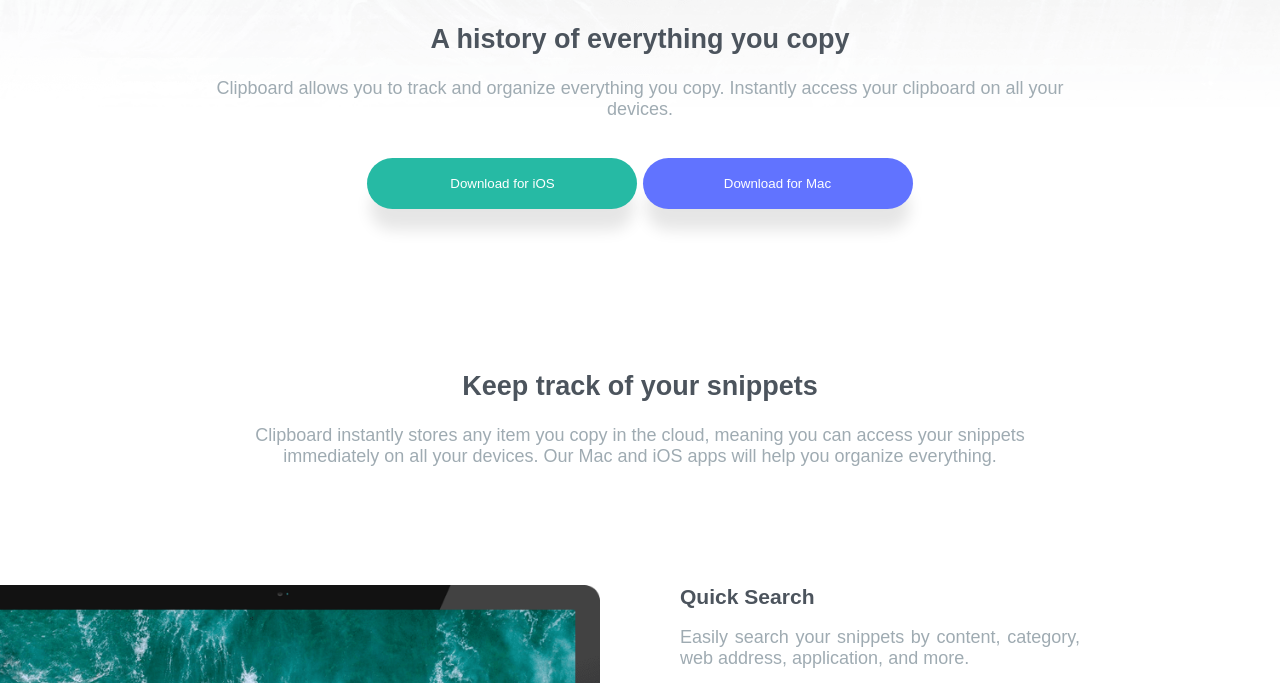
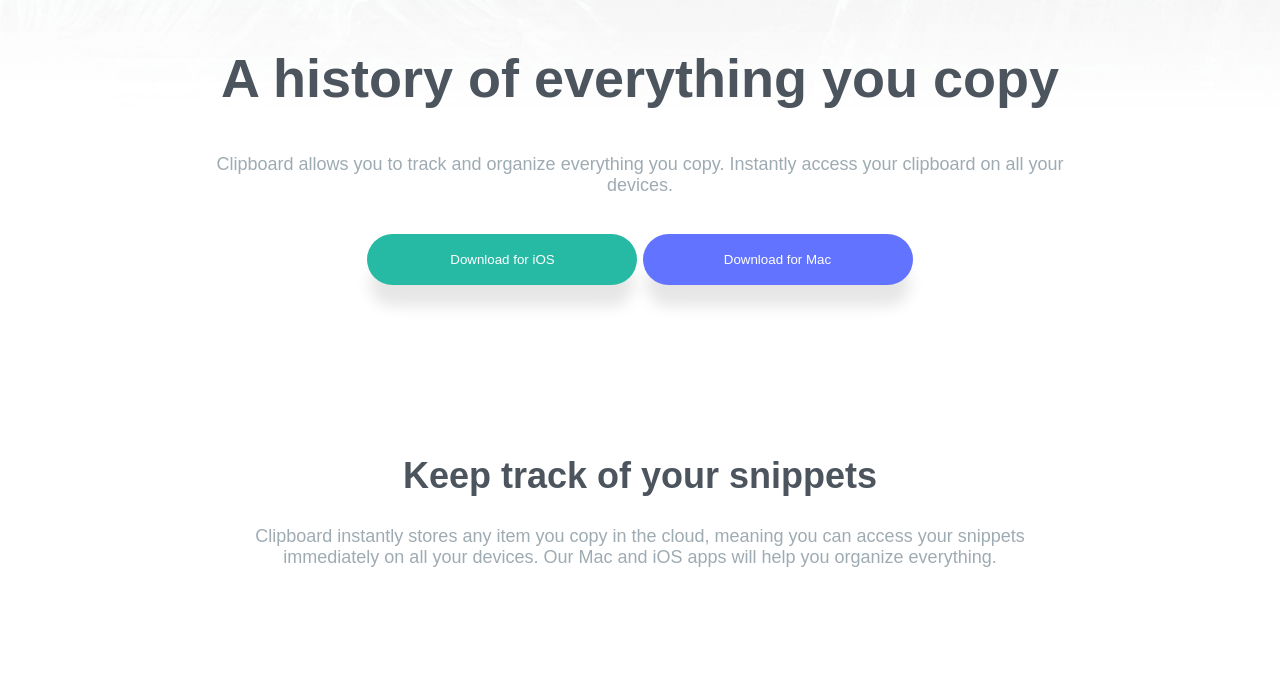
Before and after one commit to dasserban1/clipboard-landing-page, a plain HTML site: page index.html in a window 1280 px wide. Shown: the part 208-891 px from the top of the page. Drawn offline with Linux system fonts and the light colour scheme; a web font is replaced by a local one.

```diff
--- a/index.html
+++ b/index.html
@@ -67,7 +67,7 @@
 
     </section>
     <div class="devices-images">
-      <img src="./images/image-devices.png">
+      <img src="./images/image-devices.png" alt="Devices image">
     </div>
     <section class="third-presentation">
       <div class="container">
--- a/style.css
+++ b/style.css
@@ -9,7 +9,15 @@
 h1, h2, h3{
     color: hsl(210, 10%, 33%);
 }
-
+h1{
+    font-size: 3rem;
+}
+h2{
+    font-size: 2rem;
+}
+h3{
+    font-size: 1.5rem;
+}
 .hero-section{
     margin: 0;
     text-align: center;
```
